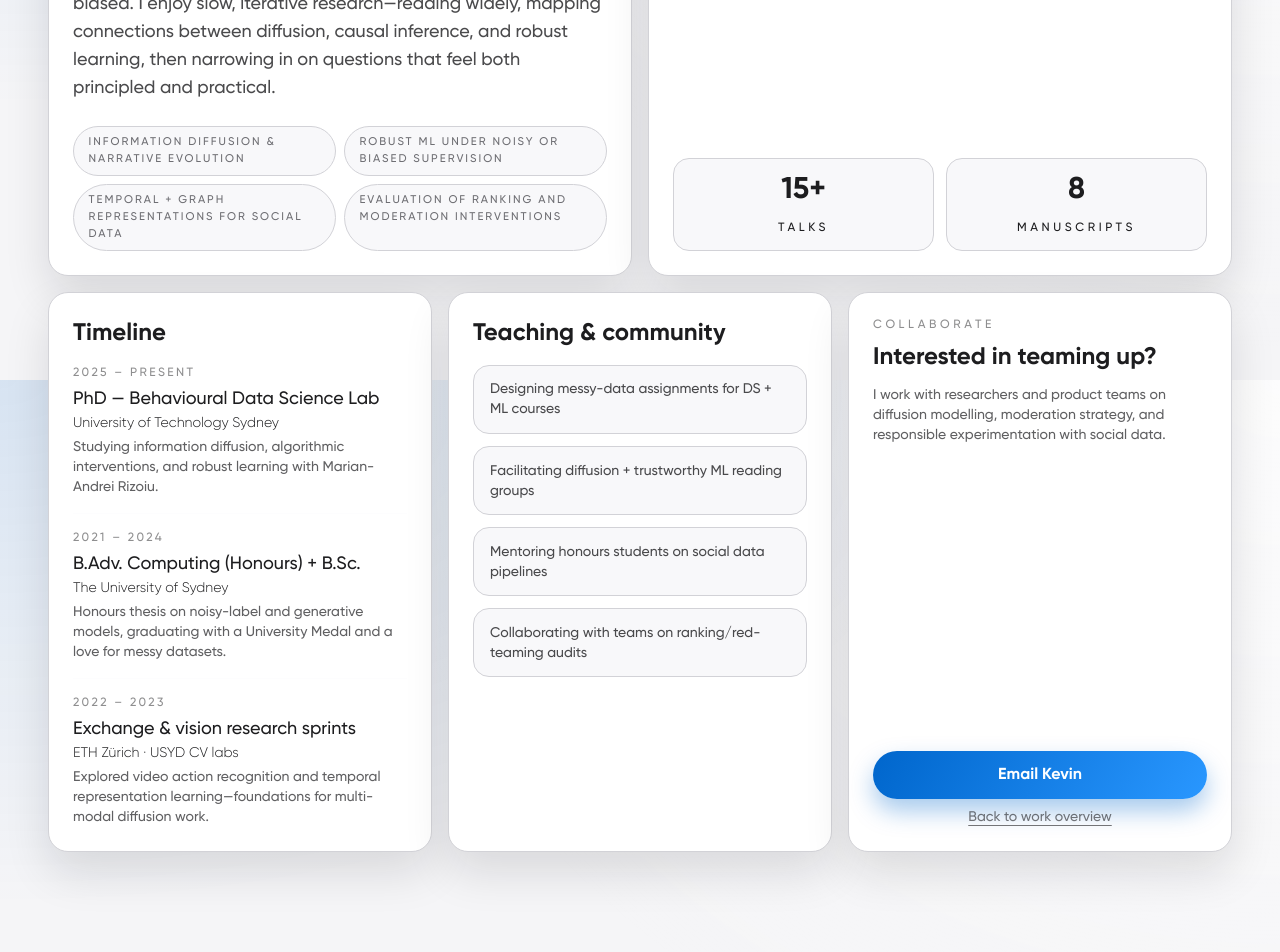
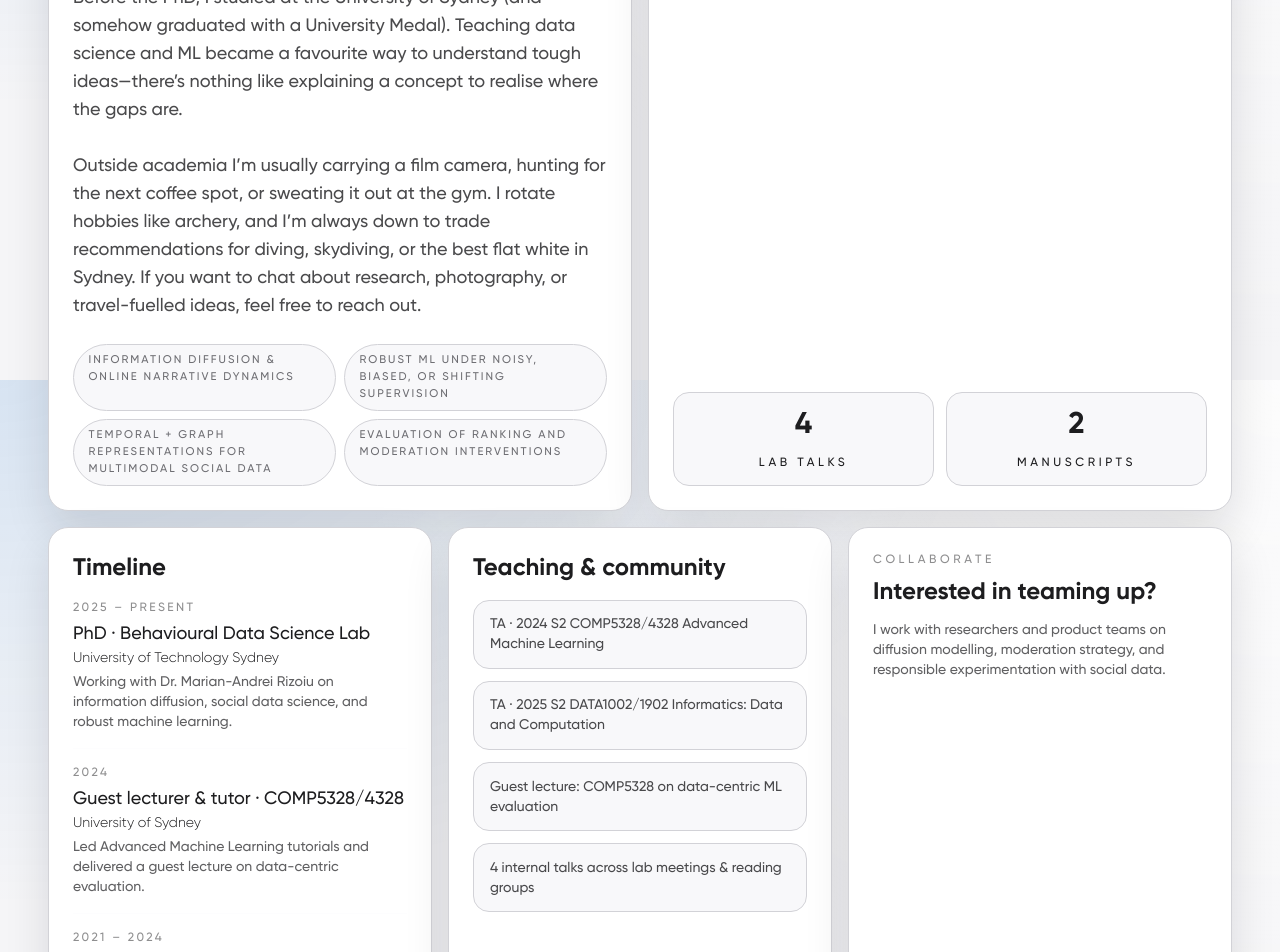
Before and after one commit to kyxzhe/kyxzhe.github.io, a Next.js app: page /about in a window 1280 px wide. Shown: the part 420-1372 px from the top of the page. Built offline with nearby package versions, Linux system fonts and the light colour scheme.

Commit message:
chore: refresh about page copy

```diff
--- a/src/app/about/page.tsx
+++ b/src/app/about/page.tsx
@@ -14,44 +14,47 @@ import {
 
 const timeline = [
   {
-    title: "PhD — Behavioural Data Science Lab",
+    title: "PhD · Behavioural Data Science Lab",
     org: "University of Technology Sydney",
     period: "2025 – Present",
     detail:
-      "Studying information diffusion, algorithmic interventions, and robust learning with Marian-Andrei Rizoiu.",
+      "Working with Dr. Marian-Andrei Rizoiu on information diffusion, social data science, and robust machine learning.",
+  },
+  {
+    title: "Guest lecturer & tutor · COMP5328/4328",
+    org: "University of Sydney",
+    period: "2024",
+    detail:
+      "Led Advanced Machine Learning tutorials and delivered a guest lecture on data-centric evaluation.",
   },
   {
     title: "B.Adv. Computing (Honours) + B.Sc.",
-    org: "The University of Sydney",
+    org: "University of Sydney",
     period: "2021 – 2024",
     detail:
-      "Honours thesis on noisy-label and generative models, graduating with a University Medal and a love for messy datasets.",
-  },
-  {
-    title: "Exchange & vision research sprints",
-    org: "ETH Zürich · USYD CV labs",
-    period: "2022 – 2023",
-    detail:
-      "Explored video action recognition and temporal representation learning—foundations for multi-modal diffusion work.",
+      "Studied noisy-label learning and generative models, somehow graduated with a University Medal.",
   },
 ];
 
 const researchFocus = [
-  "Information diffusion & narrative evolution",
-  "Robust ML under noisy or biased supervision",
-  "Temporal + graph representations for social data",
+  "Information diffusion & online narrative dynamics",
+  "Robust ML under noisy, biased, or shifting supervision",
+  "Temporal + graph representations for multimodal social data",
   "Evaluation of ranking and moderation interventions",
 ];
 
 const contributions = [
-  "Designing messy-data assignments for DS + ML courses",
-  "Facilitating diffusion + trustworthy ML reading groups",
-  "Mentoring honours students on social data pipelines",
-  "Collaborating with teams on ranking/red-teaming audits",
+  "TA · 2024 S2 COMP5328/4328 Advanced Machine Learning",
+  "TA · 2025 S2 DATA1002/1902 Informatics: Data and Computation",
+  "Guest lecture: COMP5328 on data-centric ML evaluation",
+  "4 internal talks across lab meetings & reading groups",
 ];
 
-const aboutIntro =
-  "I study social platforms as dynamic systems: how information diffuses, how ranking and moderation shape what people see, and how to keep models trustworthy when supervision is noisy or biased. I enjoy slow, iterative research—reading widely, mapping connections between diffusion, causal inference, and robust learning, then narrowing in on questions that feel both principled and practical.";
+const aboutIntro = `I’m a PhD student at the University of Technology Sydney, working with Marian-Andrei Rizoiu in the Behavioural Data Science Lab. My research looks at how information spreads online and how to keep machine learning models a little more robust when faced with the messiness of the real world.
+
+Before the PhD, I studied at the University of Sydney (and somehow graduated with a University Medal). Teaching data science and ML became a favourite way to understand tough ideas—there’s nothing like explaining a concept to realise where the gaps are.
+
+Outside academia I’m usually carrying a film camera, hunting for the next coffee spot, or sweating it out at the gym. I rotate hobbies like archery, and I’m always down to trade recommendations for diving, skydiving, or the best flat white in Sydney. If you want to chat about research, photography, or travel-fuelled ideas, feel free to reach out.`;
 
 export default function AboutPage() {
   return (
@@ -86,10 +89,10 @@ export default function AboutPage() {
                 initial="hidden"
                 animate="visible"
               >
-                Understanding how information spreads and how to keep our models honest while it does.
+                About Kevin
               </motion.h1>
               <motion.p
-                className="text-base md:text-lg text-foreground/80"
+                className="text-base md:text-lg text-foreground/80 whitespace-pre-line"
                 variants={textVariants}
                 initial="hidden"
                 animate="visible"
@@ -156,11 +159,11 @@ export default function AboutPage() {
               animate="visible"
             >
               <div className="card-row flex-col text-center justify-center">
-                <p className="text-3xl font-semibold">15+</p>
-                <p className="text-xs uppercase tracking-[0.3em]">Talks</p>
+                <p className="text-3xl font-semibold">4</p>
+                <p className="text-xs uppercase tracking-[0.3em]">Lab talks</p>
               </div>
               <div className="card-row flex-col text-center justify-center">
-                <p className="text-3xl font-semibold">8</p>
+                <p className="text-3xl font-semibold">2</p>
                 <p className="text-xs uppercase tracking-[0.3em]">Manuscripts</p>
               </div>
             </motion.div>
```
